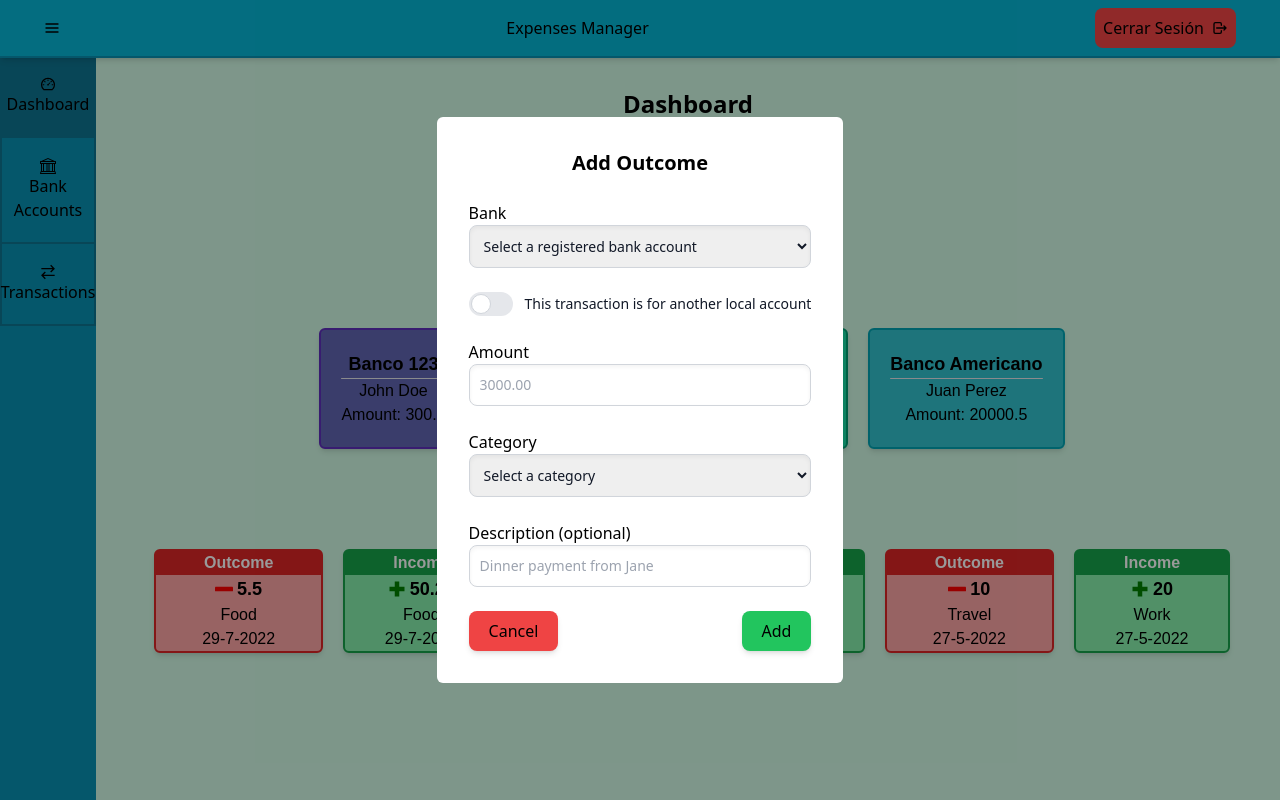
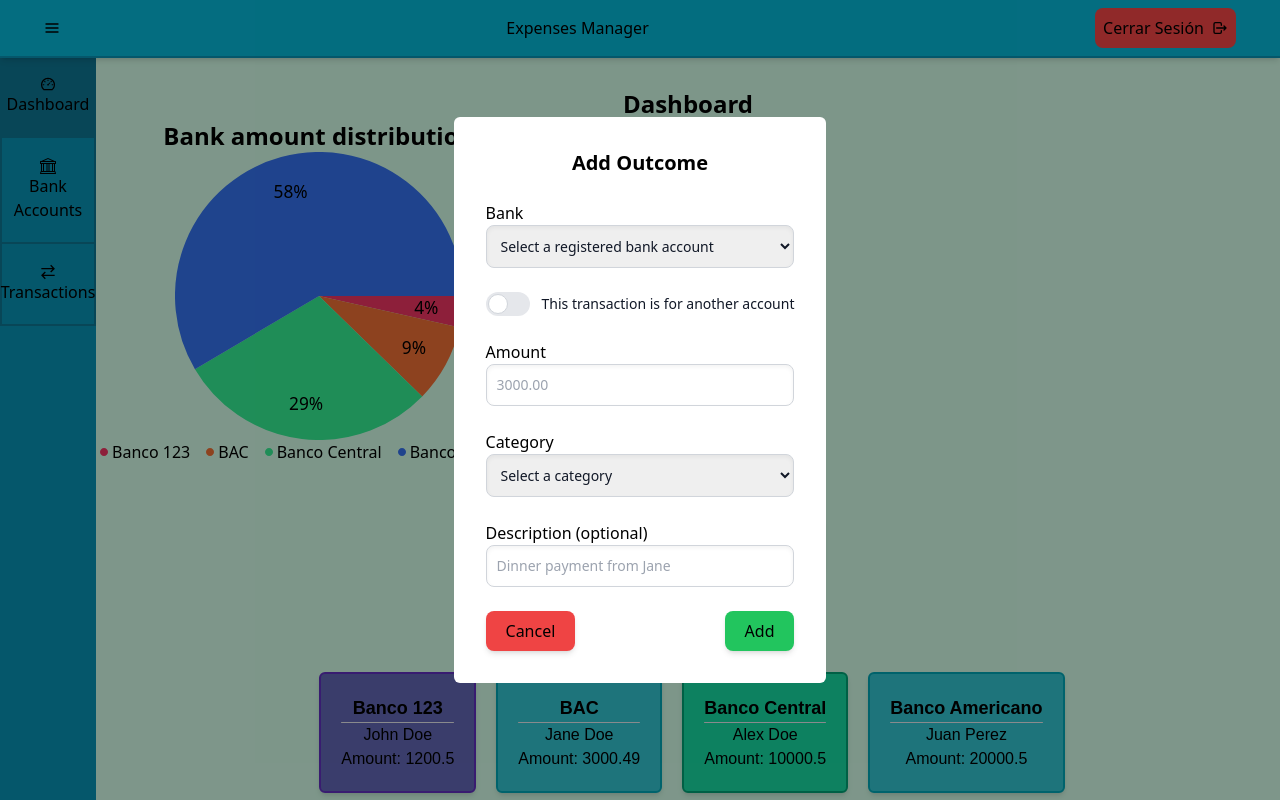
Before and after one commit to Alejandra-Villalobos/expenses-manager, a React (Create React App) app in the folder expenses-frontend/: page /home in a window 1280 px wide. Both pictures are taken after a click on the button "Add Expense". Shown: the top 800 px of the page. Built offline with nearby package versions, Linux system fonts and the light colour scheme; a web font is replaced by a local one.

Commit message:
Added: Bank amount pie chart

```diff
--- a/expenses-frontend/package.json
+++ b/expenses-frontend/package.json
@@ -6,9 +6,12 @@
     "@testing-library/jest-dom": "^5.16.4",
     "@testing-library/react": "^13.3.0",
     "@testing-library/user-event": "^13.5.0",
+    "apexcharts": "^3.35.4",
     "react": "^18.2.0",
+    "react-apexcharts": "^1.4.0",
     "react-dom": "^18.2.0",
     "react-icons": "^4.4.0",
+    "react-minimal-pie-chart": "^8.3.0",
     "react-router-dom": "^6.3.0",
     "react-scripts": "5.0.1",
     "web-vitals": "^2.1.4"
--- a/expenses-frontend/public/banks.json
+++ b/expenses-frontend/public/banks.json
@@ -3,7 +3,7 @@
         "id": 1,
         "user": "John Doe",
         "bankName": "Banco 123",
-        "amount": 300.50,
+        "amount": 1200.50,
         "incomes": [
             {
                 "id": 1,
@@ -119,7 +119,7 @@
         "id": 3,
         "user": "Alex Doe",
         "bankName": "Banco Central",
-        "amount": 100000.50,
+        "amount": 10000.50,
         "incomes": [
             {
                 "id": 1,
--- /dev/null
+++ b/expenses-frontend/src/components/BankChart.js
@@ -0,0 +1,35 @@
+import React, { useEffect, useState } from 'react'
+import { PieChart } from 'react-minimal-pie-chart';
+import { GoPrimitiveDot } from 'react-icons/go'
+
+function BankChart() {
+  const [banks, setBanks] = useState([]);
+  const colors = ['#eb3461', '#eb6e34', '#34eb92', '#3471eb', '#dbeb34', '#d234eb', '#3498eb', '#eb3d34']
+  useEffect(()=>{
+    async function getBanks(){
+      const banksData = await fetch('banks.json', {method: "GET"})
+      const data = await banksData.json()
+      console.log(data)
+      setBanks(data)
+    }
+    getBanks()
+  }, [])
+  return (
+    <div className='flex flex-col content-center w-max items-center'>
+      <h1 className='text-center font-bold text-2xl'>Bank amount distribution</h1>
+    <PieChart className='w-72 h-72' label={(data) => `${Math.round(data.dataEntry.percentage)}%`} labelPosition={75}
+      labelStyle={{
+        fontSize: "6px",
+        fontColor: "FFFFFA",
+        fontWeight: "400",
+      }}
+      data={banks.map((bank, i) => {return {title: bank.bankName, value: bank.amount, color: colors[i]}})}
+    />
+    <div className='flex flex-row w-max gap-3'>
+      {banks.map((bank, i)=> {return <div className='flex flex-row items-center'><GoPrimitiveDot color={colors[i]}/><p>{bank.bankName}</p></div>})}
+    </div>
+    </div>
+  )
+}
+
+export default BankChart
--- a/expenses-frontend/src/components/OutcomesForm.js
+++ b/expenses-frontend/src/components/forms/OutcomesForm.js
@@ -43,7 +43,7 @@ function OutcomesForm(props) {
                   <label className="inline-flex relative items-center cursor-pointer mb-6">
                    <input type="checkbox" onChange={handleChecked} className="sr-only peer"/>
                    <div className="w-11 h-6 bg-gray-200 rounded-full peer peer-focus:ring-4 peer-focus:ring-blue-300 peer-checked:after:translate-x-full peer-checked:after:border-white after:content-[''] after:absolute after:top-0.5 after:left-[2px] after:bg-white after:border-gray-300 after:border after:rounded-full after:h-5 after:w-5 after:transition-all peer-checked:bg-blue-600"></div>
-                   <span className="ml-3 text-sm font-medium text-gray-900">This transaction is for another local account</span>
+                   <span className="ml-3 text-sm font-medium text-gray-900">This transaction is for another account</span>
                   </label>
                   {transactionTo &&
                   <>
--- a/expenses-frontend/src/pages/Banks.js
+++ b/expenses-frontend/src/pages/Banks.js
@@ -1,7 +1,7 @@
 import React, { useState } from 'react'
 import SideMenu from '../components/SideMenu.js'
 import NavBar from '../components/NavBar.js'
-import BankForm from '../components/BankForm.js'
+import BankForm from '../components/forms/BankForm'
 import { MdAddCircle } from 'react-icons/md'
 import ShowBanks from '../components/ShowBanks.js'
 
--- a/expenses-frontend/src/pages/Home.js
+++ b/expenses-frontend/src/pages/Home.js
@@ -1,10 +1,11 @@
 import React, { useState } from 'react'
 import SideMenu from '../components/SideMenu.js'
 import NavBar from '../components/NavBar.js'
-import IncomesForm from '../components/IncomesForm.js'
-import OutcomesForm from '../components/OutcomesForm.js'
+import IncomesForm from '../components/forms/IncomesForm'
+import OutcomesForm from '../components/forms/OutcomesForm'
 import ShowBanks from '../components/ShowBanks.js'
 import ShowTransactions from '../components/ShowTransactions.js'
+import BankChart from '../components/BankChart.js'
 
 const Home = () => {
   const [showMenu, setShowMenu] = useState(true);
@@ -19,6 +20,7 @@ const Home = () => {
       <div className='w-full'>
         <section className='mt-8'>
           <h1 className='text-center font-bold text-2xl'>Dashboard</h1>
+          <BankChart/>
         </section>
         <section className='justify-center gap-3 flex mt-12'>
           <button onClick={() => setShowOutcomeForm(true)} className='bg-green-500 border-2 rounded-lg border-white p-4 shadow-md'>Add Expense</button>
--- a/expenses-frontend/src/pages/Transactions.js
+++ b/expenses-frontend/src/pages/Transactions.js
@@ -1,8 +1,8 @@
 import React, { useState } from 'react'
 import SideMenu from '../components/SideMenu.js'
 import NavBar from '../components/NavBar.js'
-import IncomesForm from '../components/IncomesForm.js'
-import OutcomesForm from '../components/OutcomesForm.js'
+import IncomesForm from '../components/forms/IncomesForm.js'
+import OutcomesForm from '../components/forms/OutcomesForm.js'
 import ShowTransactions from '../components/ShowTransactions.js'
 
 function Transactions() {
```
Also changed, not shown: expenses-frontend/src/components/forms/BankForm.js (renamed from expenses-frontend/src/components/BankForm.js), expenses-frontend/src/components/forms/IncomesForm.js (renamed from expenses-frontend/src/components/IncomesForm.js), 1 other file (tests, documents, lock files or other folders).
